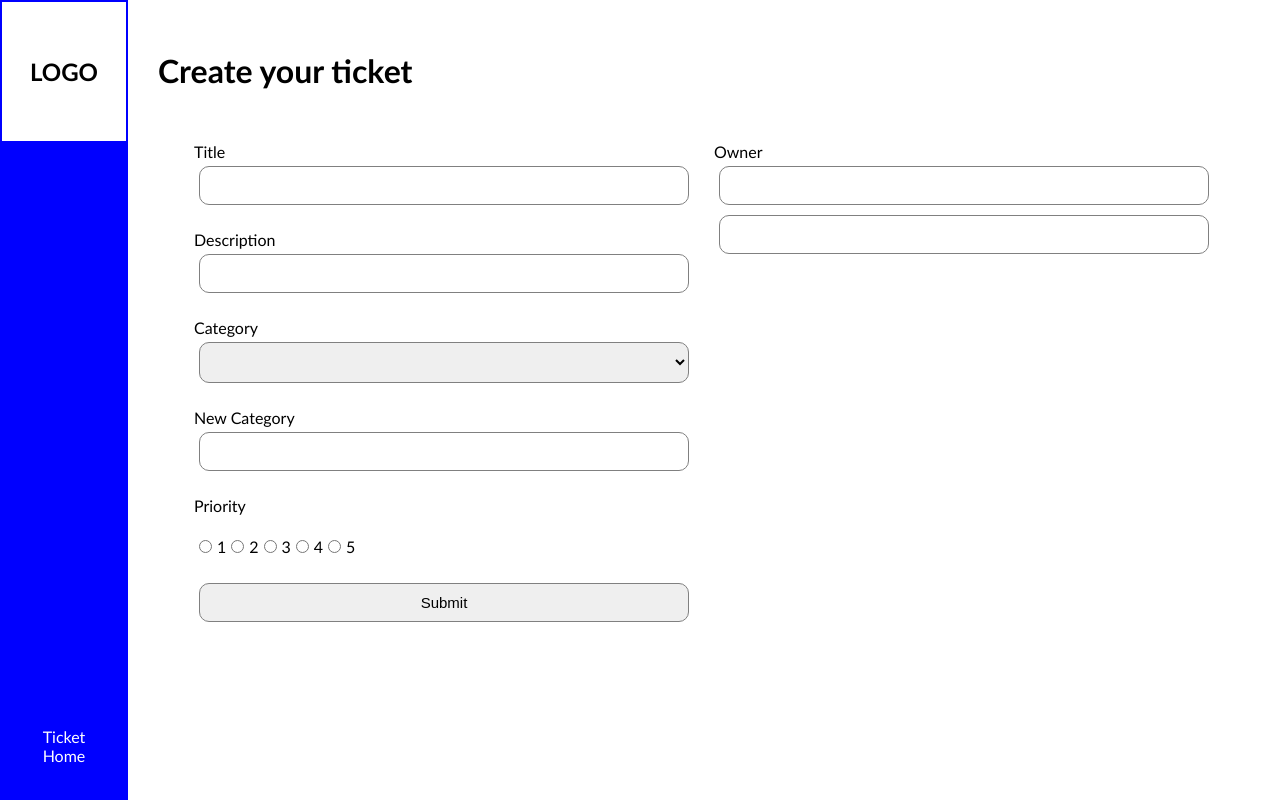
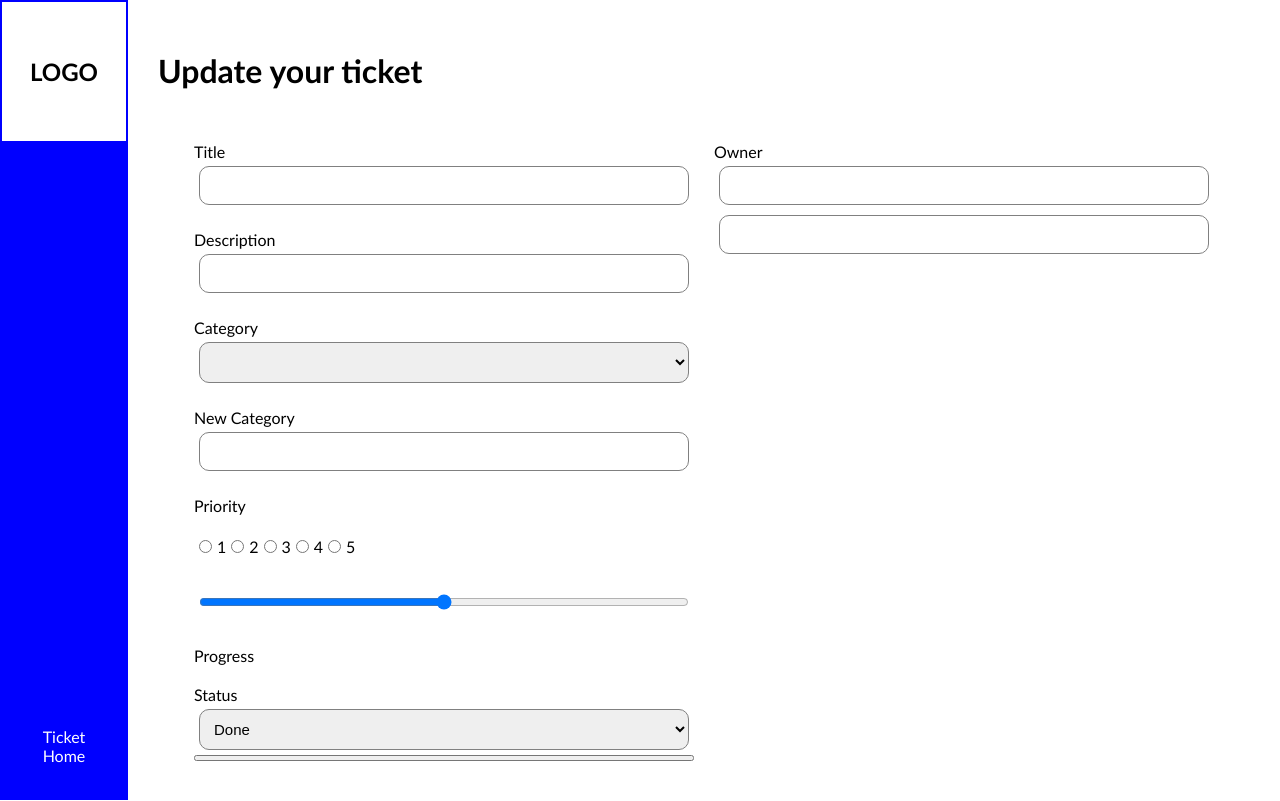
Before and after one commit to danipereiracodes/crm-app, a React (Create React App) app: page /ticket/1 in a window 1280 px wide. Built offline with nearby package versions, Linux system fonts and the light colour scheme.

Commit message:
added put fix

```diff
--- a/src/App.js
+++ b/src/App.js
@@ -17,7 +17,7 @@ const App = () => {
 						<Route path="/ticket" element={<TicketPage />} />
 						<Route
 							path="/ticket/:id"
-							element={<TicketPage editmode={true} />}
+							element={<TicketPage editMode={true} />}
 						/>
 					</Routes>
 				</BrowserRouter>
--- a/src/pages/TicketPage.js
+++ b/src/pages/TicketPage.js
@@ -1,9 +1,11 @@
 import axios from "axios";
 import { useContext, useState } from "react";
-import { useNavigate } from "react-router-dom";
+import { useNavigate, useParams } from "react-router-dom";
 import CategoriesContext from "../context";
 
-const TicketPage = () => {
+const TicketPage = ({ editMode }) => {
+	let { id } = useParams();
+
 	const [formData, setFormData] = useState({
 		status: "not started",
 		progress: 0,
@@ -12,10 +14,18 @@ const TicketPage = () => {
 	const navigate = useNavigate();
 	const { categories, setCategories } = useContext(CategoriesContext);
 
-	const editMode = false;
-
 	const handleSubmit = async (e) => {
 		e.preventDefault();
+
+		if (editMode) {
+			const response = await axios.put(`http://localhost:8000/tickets/${id}`, {
+				data: formData,
+			});
+			const success = response.status === 200;
+			if (success) {
+				navigate("/");
+			}
+		}
 
 		if (!editMode) {
 			const response = await axios.post("http://localhost:8000/tickets", {
@@ -85,7 +95,6 @@ const TicketPage = () => {
 							name="category"
 							type="text"
 							onChange={handleChange}
-							required={true}
 							value={formData.category}
 						/>
 						<label>Priority</label>
@@ -181,7 +190,7 @@ const TicketPage = () => {
 								</select>
 							</>
 						)}
-						<input type="submit" />
+						<button type="submit" />
 					</section>
 					<section>
 						<label htmlFor="owner">Owner</label>
```
